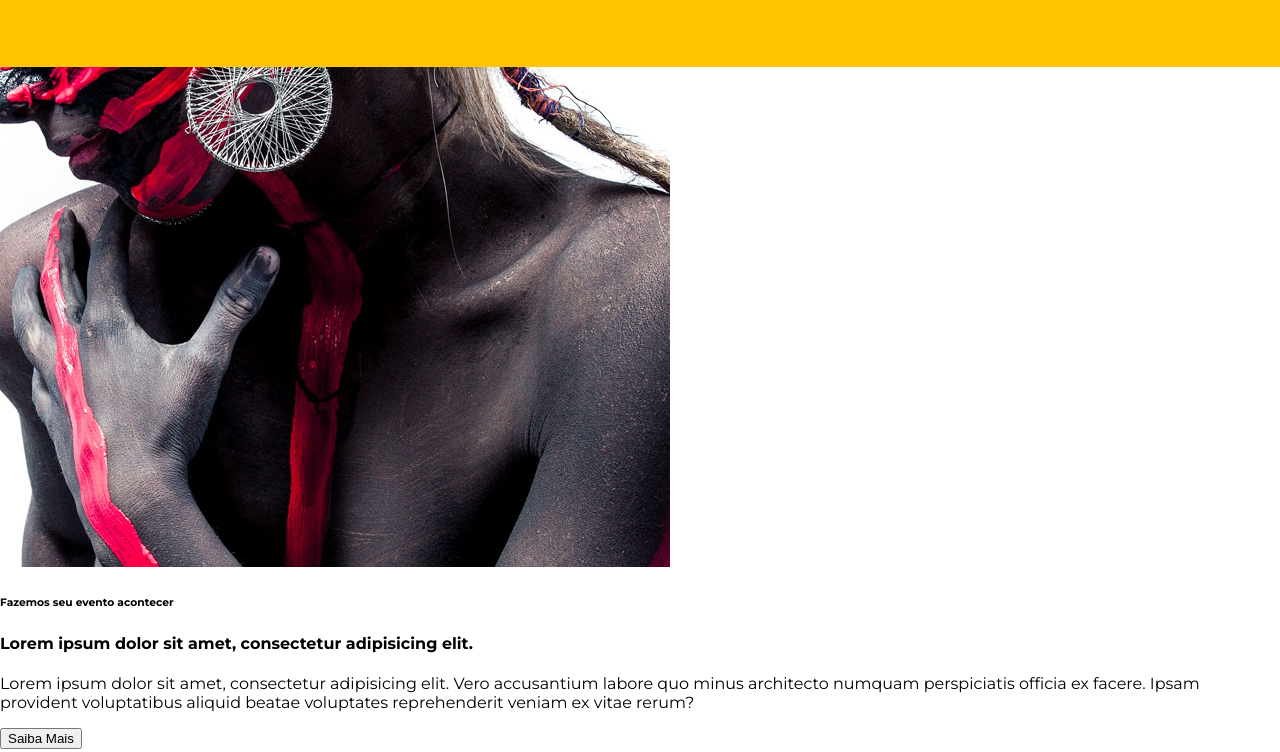
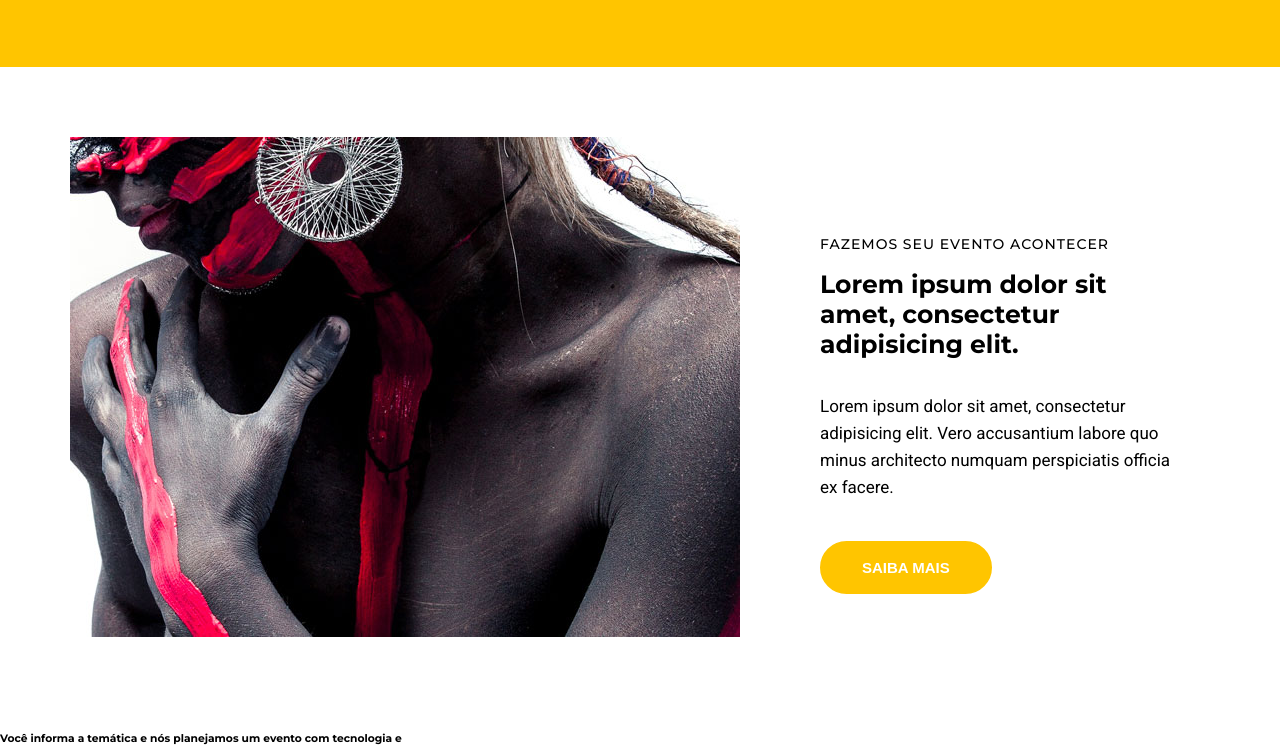
Before and after one commit to GuilhanaMucelin/ImagineOn, a website: page src/index.html in a window 1280 px wide. Shown: the part 1010-1762 px from the top of the page. Drawn offline with Linux system fonts and the light colour scheme.

Commit message:
feat(section) styling the institutional section

```diff
--- a/src/index.html
+++ b/src/index.html
@@ -80,18 +80,17 @@
         </ul>
       </section>
 
-      <section>
-        <div>
-          <img src="images/institutional.jpg" alt="" />
+      <section class="institutional">
+        <img src="images/institutional.jpg" alt="Studion institutional"/>
+        <div class="institutional__copy">
           <h6>Fazemos seu evento acontecer</h6>
           <h4>Lorem ipsum dolor sit amet, consectetur adipisicing elit.</h4>
           <p>
             Lorem ipsum dolor sit amet, consectetur adipisicing elit. Vero
             accusantium labore quo minus architecto numquam perspiciatis officia
-            ex facere. Ipsam provident voluptatibus aliquid beatae voluptates
-            reprehenderit veniam ex vitae rerum?
+            ex facere.
           </p>
-          <button>Saiba Mais</button>
+          <button class="btn btn--institutional">Saiba Mais</button>
         </div>
       </section>
 
--- a/src/style.css
+++ b/src/style.css
@@ -1,4 +1,4 @@
-@import url('https://fonts.googleapis.com/css2?family=Montserrat:wght@300;400;700;900&display=swap');
+@import url('https://fonts.googleapis.com/css2?family=Montserrat:wght@300;400;500;700;900&family=Roboto&display=swap');
 
 * {
     box-sizing: border-box;
@@ -9,6 +9,7 @@
     font-size: 16px;
     --color-primary: #ffc500;
     --default-padding: 16px;
+    --color-copy: #333;
 }
 
 body {
@@ -144,7 +145,8 @@ li {
 
 .btn:hover,
 .btn:active,
-.btn:focus {
+.btn:focus,
+.btn--institutional {
     border-color: var(--color-primary);
     background-color: var(--color-primary);
     color: #fff;
@@ -154,7 +156,6 @@ li {
     background-color: var(--color-primary);
     color: #fff;
     text-transform: uppercase;
-
 }
 
 .counter__container {
@@ -173,3 +174,44 @@ li {
     display: block;
     font-size: 20px;
 }
+
+.institutional {
+    display: grid;
+    grid-template-columns: auto auto;
+    gap: 50px;
+    align-items: center;
+    padding: 70px;
+
+}
+
+.institutional__copy {
+    padding: 0 30px;
+}
+
+.institutional__copy h6 {
+    font-size: 14px;
+    font-weight: 500;
+    text-transform: uppercase;
+    letter-spacing: 1px;
+    margin: 0;
+    margin-top: 55px;
+}
+
+.institutional__copy h4 {
+    font-size: 25px;
+    margin-top: 16px;
+}
+
+.institutional__copy p {
+    font-family: 'Roboto', sans-serif;
+    font-size: 17px;
+    line-height: 27px;
+    margin-bottom: 0;
+    margin-bottom: 40px;
+}
+
+.btn--institutional:hover {
+    color: var(--color-copy);
+    background: unset;
+
+}
```
